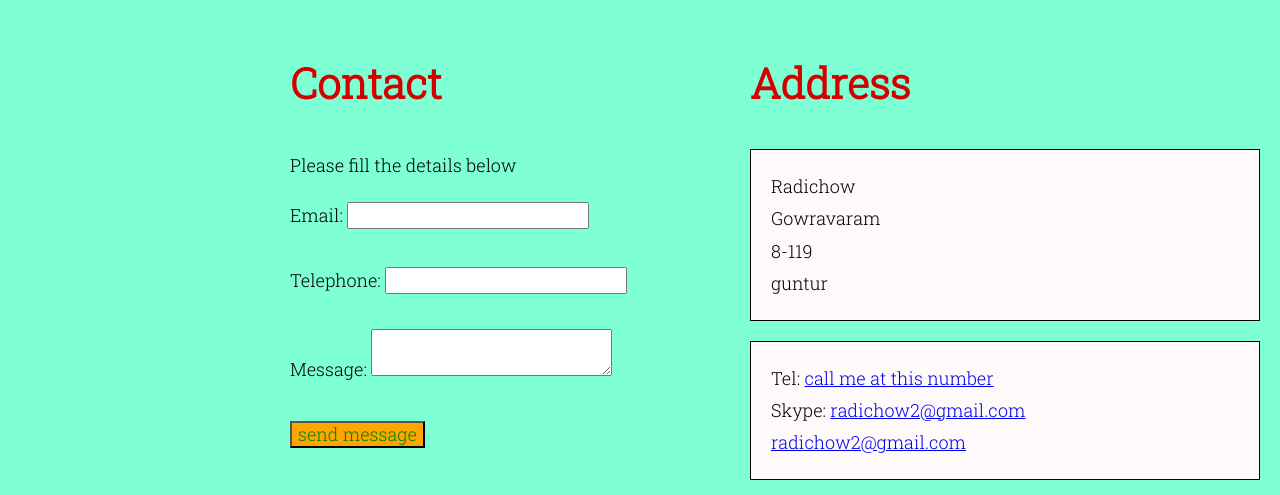
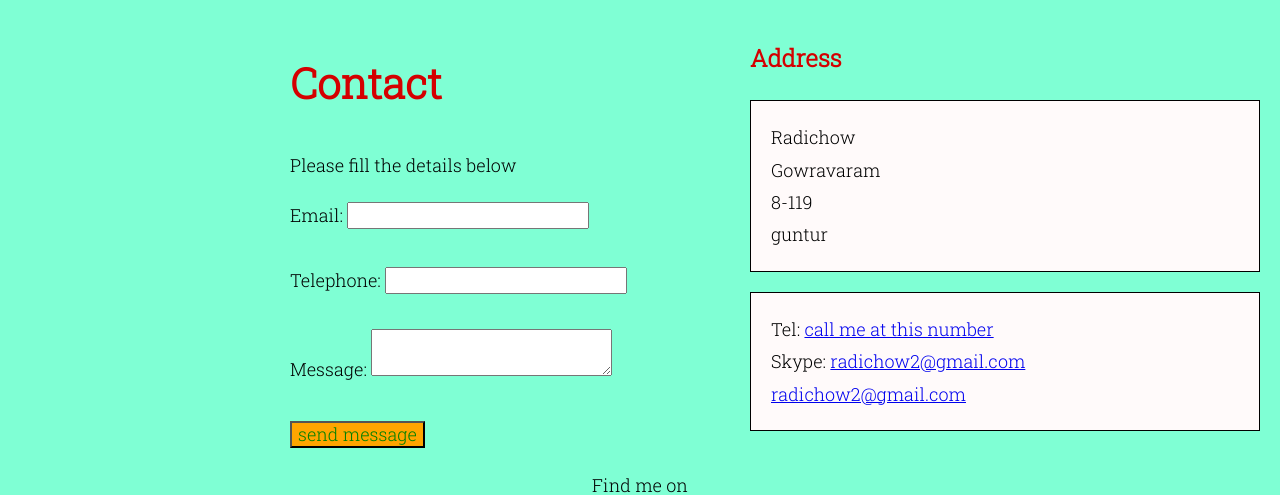
Before and after one commit to rayapati9/portfolio-website, a plain HTML site: page contact.html in a window 1280 px wide. Shown: the part 164-659 px from the top of the page. Drawn offline with nearby package versions, Linux system fonts and the light colour scheme.

Commit message:
if this applied, this commit will rectify all the errors

```diff
--- a/contact.html
+++ b/contact.html
@@ -1,5 +1,5 @@
 <!DOCTYPE html>
-<html>
+<html lang="en">
 
 <head>
   <meta charset="utf-8">
@@ -54,7 +54,7 @@
     </div>
   </div>
   <section>
-    <h1>Address</h1>
+    <h2>Address</h2>
     <div class="my_details">
       <div class="mail">
         Radichow<br>
```
Also changed, not shown: about.html (+1 -1 lines), index.html (+1 -1 lines), work.html (+1 -1 lines).
